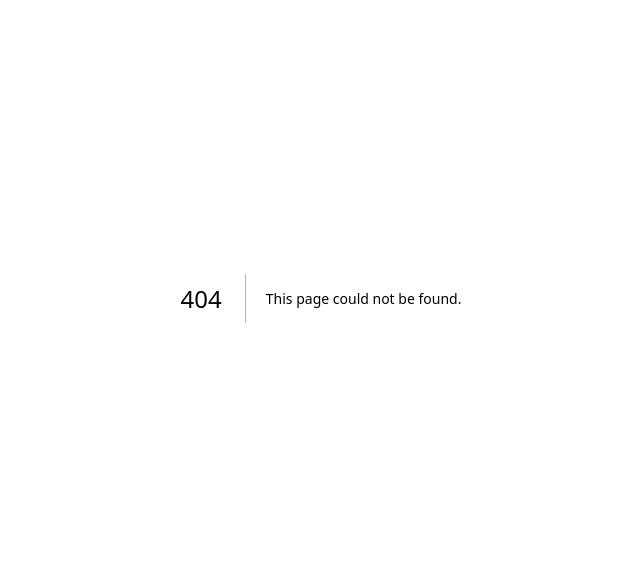
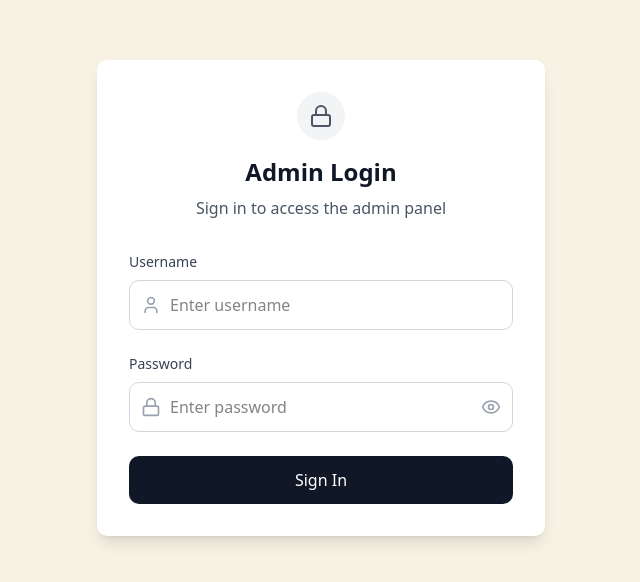
Before and after one commit to chritzadz/permisi-website, a Next.js app: page /admin/login in a window 1280 px wide. Before the commit this address had no page. Shown: the part 102-684 px from the top of the page, without its empty margins (319-959 px from the left). Built offline with nearby package versions, Linux system fonts and the light colour scheme; no server answers.

Commit message:
setup login page front-end

```diff
--- a/src/app/admin/home/page.tsx
+++ b/src/app/admin/home/page.tsx
@@ -5,6 +5,7 @@ import AdminPanelBefore from "@/components/adminPanelBefore";
 import adminPanelItemProp from "@/components/properties/adminPanelItemProp";
 import { useState, useRef, useEffect } from "react";
 import { gsap } from "gsap";
+import { useAdminLogin } from "@/hooks/useAdminLogin";
 
 const AdminHomePage = () => {
     //state and animation refrence
--- /dev/null
+++ b/src/app/admin/login/page.tsx
@@ -0,0 +1,143 @@
+"use client";
+
+import { useState, useEffect } from "react";
+import { useRouter } from "next/navigation";
+import { useAdminLogin } from "@/hooks/useAdminLogin";
+import { Eye, EyeOff, Lock, User } from "lucide-react";
+import { div } from "motion/react-client";
+
+const AdminLoginPage = () => {
+  const [username, setUsername] = useState("");
+  const [password, setPassword] = useState("");
+  const [error, setError] = useState("");
+  const [isLoading, setIsLoading] = useState(false);
+  const [showPassword, setShowPassword] = useState(false);
+
+  const { login, isAuthenticated } = useAdminLogin();
+  const router = useRouter();
+
+  useEffect(() => {
+    if (isAuthenticated) {
+      router.push("/admin/home");
+    }
+  }, [isAuthenticated, router]);
+
+  const handleSubmit = async (e: React.FormEvent) => {
+    e.preventDefault();
+    setIsLoading(true);
+    setError("");
+
+    if (!username.trim() || !password.trim()) {
+      setError("Please fill in all fields");
+      setIsLoading(false);
+      return;
+    }
+
+    const result = await login(username, password);
+
+    if (result.success) {
+      router.push("/admin/home");
+    } else {
+      setError(result.message || "Login failed");
+    }
+
+    setIsLoading(false);
+  };
+
+  return (
+    <div className="min-h-screen bg-normal-creme flex items-center justify-center px-4">
+      <div className="w-full max-w-md">
+        <div className="bg-white rounded-lg shadow-lg p-8">
+          <div className="text-center mb-8">
+            <div className="mx-auto w-12 h-12 bg-gray-100 rounded-full flex items-center justify-center mb-4">
+              <Lock className="w-6 h-6 text-gray-600" />
+            </div>
+            <h1 className="text-2xl font-bold text-gray-900 mb-2">
+              Admin Login
+            </h1>
+            <p className="text-gray-600">Sign in to access the admin panel</p>
+          </div>
+
+          <form onSubmit={handleSubmit} className="space-y-6">
+            <div>
+              <label
+                htmlFor="username"
+                className="block text-sm font-medium text-gray-700 mb-2"
+              >
+                Username
+              </label>
+              <div className="relative">
+                <User className="absolute left-3 top-1/2 transform -translate-y-1/2 w-5 h-5 text-gray-400" />
+                <input
+                  id="username"
+                  type="text"
+                  value={username}
+                  onChange={(e) => setUsername(e.target.value)}
+                  className="w-full pl-10 pr-4 py-3 border border-gray-300 rounded-lg focus:ring-2 focus:ring-blue-500 focus:border-blue-500 transition-colors"
+                  placeholder="Enter username"
+                  disabled={isLoading}
+                />
+              </div>
+            </div>
+
+            <div>
+              <label
+                htmlFor="password"
+                className="block text-sm font-medium text-gray-700 mb-2"
+              >
+                Password
+              </label>
+              <div className="relative">
+                <Lock className="absolute left-3 top-1/2 transform -translate-y-1/2 w-5 h-5 text-gray-400" />
+                <input
+                  id="password"
+                  type={showPassword ? "text" : "password"}
+                  value={password}
+                  onChange={(e) => setPassword(e.target.value)}
+                  className="w-full pl-10 pr-12 py-3 border border-gray-300 rounded-lg focus:ring-2 focus:ring-blue-500 focus:border-blue-500 transition-colors"
+                  placeholder="Enter password"
+                  disabled={isLoading}
+                />
+                <button
+                  type="button"
+                  onClick={() => setShowPassword(!showPassword)}
+                  className="absolute right-3 top-1/2 transform -translate-y-1/2 text-gray-400 hover:text-gray-600 transition-colors"
+                  disabled={isLoading}
+                >
+                  {showPassword ? (
+                    <EyeOff className="w-5 h-5" />
+                  ) : (
+                    <Eye className="w-5 h-5" />
+                  )}
+                </button>
+              </div>
+            </div>
+
+            {error && (
+              <div className="bg-red-50 border border-red-200 rounded-lg p-4">
+                <p className="text-sm text-red-700">{error}</p>
+              </div>
+            )}
+
+            <button
+              type="submit"
+              disabled={isLoading}
+              className="w-full bg-gray-900 text-white py-3 px-4 rounded-lg hover:bg-gray-800 focus:ring-2 focus:ring-gray-500 focus:ring-offset-2 transition-colors disabled:opacity-50 disabled:cursor-not-allowed"
+            >
+              {isLoading ? (
+                <div className="flex items-center justify-center">
+                  <div className="animate-spin rounded-full h-5 w-5 border-b-2 border-white mr-2"></div>
+                  Signing in...
+                </div>
+              ) : (
+                "Sign In"
+              )}
+            </button>
+          </form>
+        </div>
+      </div>
+    </div>
+  );
+};
+
+export default AdminLoginPage;
--- /dev/null
+++ b/src/components/adminLoginGuard.tsx
@@ -0,0 +1,34 @@
+"use client";
+
+import { useEffect } from "react";
+import { useRouter } from "next/navigation";
+import { useAdminLogin } from "@/hooks/useAdminLogin";
+
+interface AdminLoginGuardProps {
+  children: React.ReactNode;
+}
+
+const adminLoginGuard = ({ children }: AdminLoginGuardProps) => {
+  const { isAuthenticated, isLoading } = useAdminLogin();
+  const router = useRouter();
+
+  useEffect(() => {
+    if (!isLoading && !isAuthenticated) {
+      router.push("/admin/login");
+    }
+  }, [isAuthenticated, isLoading, router]);
+
+  if (isLoading) {
+    <div className="min-h-screen bg-normal-creme flex items-center justify-center">
+      <div className="animate-spin rounded-full h-8 w-8 border-b-2 border-gray-700"></div>
+    </div>;
+  }
+
+  if (!isAuthenticated) {
+    return null;
+  }
+
+  return <>{children}</>;
+};
+
+export default adminLoginGuard;
```
Also changed, not shown: src/app/api/auth.ts (added).
